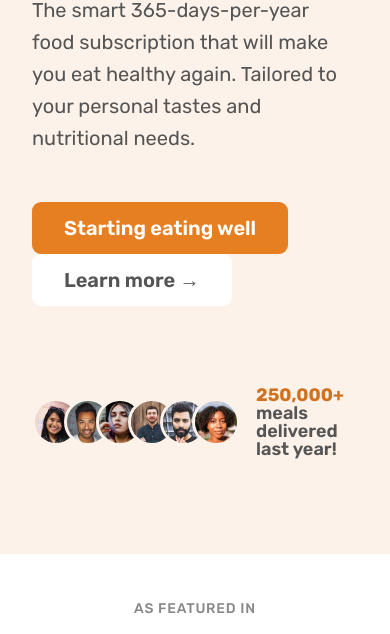
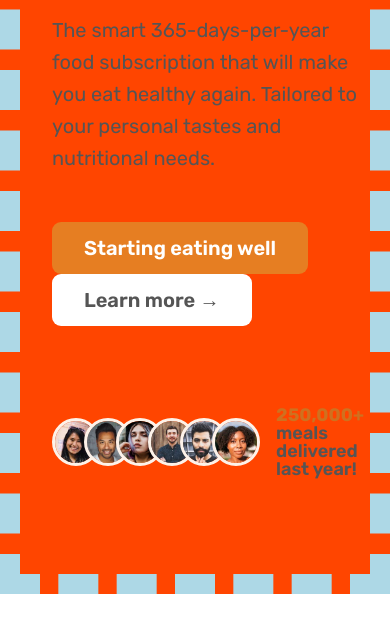
Before and after one commit to HariFeDev/Omnifood, a plain HTML site: page index.html in a window 390 px wide. Shown: the part 510-1144 px from the top of the page. Drawn offline with nearby package versions, Linux system fonts and the light colour scheme; a web font is replaced by a local one.

Commit message:
Started Mobile Responsive 📱

```diff
--- a/css/style.css
+++ b/css/style.css
@@ -63,6 +63,19 @@
 .section-hero {
   background-color: #fdf2e9;
   padding: 4.8rem 0 9.6rem 0;
+}
+
+@media (max-width: 600px) {
+  .section-hero {
+    border: 20px dashed lightblue;
+    background-color: blue;
+  }
+}
+
+@media (max-width: 1200px) {
+  .section-hero {
+    background-color: orangered;
+  }
 }
 
 .hero {
```
